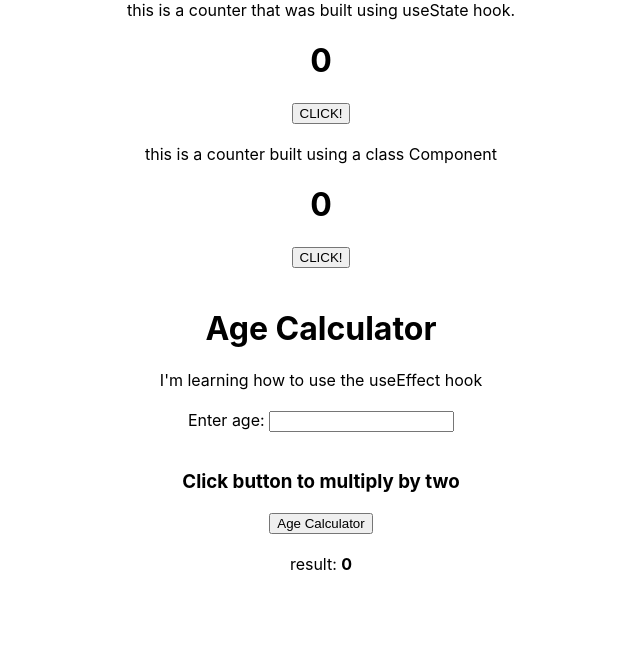
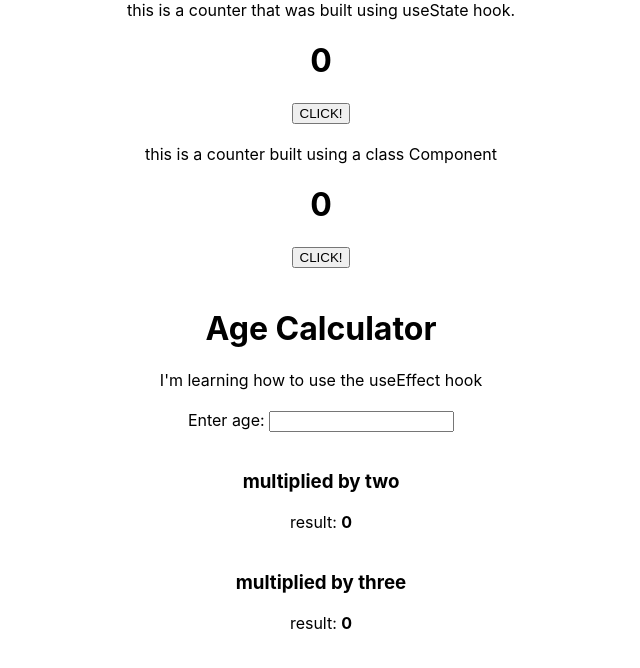
Before and after one commit to IfeAkiWad/learning_hooks, a React (Create React App) app: page / in a window 1280 px wide. Shown: the top 668 px of the page, without its empty margins (319-959 px from the left). Built offline with nearby package versions, Linux system fonts and the light colour scheme.

Commit message:
learning useEffect hook

```diff
--- a/src/AgeCalculator.js
+++ b/src/AgeCalculator.js
@@ -1,4 +1,5 @@
 import React, { useState, useEffect } from "react"
+import TimesThree from "./TimesThree";
 
  const AgeCalculator = () => {
     const [age, setAge] = useState("")
@@ -17,10 +18,11 @@ import React, { useState, useEffect } from "react"
       <h1>Age Calculator</h1>
       I'm learning how to use the useEffect hook<br /><br />
       Enter age: <input type="text" value={age} onChange={handleOnChange} /><br /><br />
-        <h3>Click button to multiply by two</h3>
-        <button onClick={AgeCalculator}>Age Calculator</button><br /><br />
-        result: <b>{calculator}</b>
-        {/* <button onClick={setAge(age / 4)}></button> */}
+      <h3>multiplied by two</h3>
+      {/* <button onClick={setCalculator}>Age Calculator</button><br /><br /> */}
+      result: <b>{calculator}</b><br /><br />
+      <TimesThree age={age}/>
+
     </div>
   )
 };
--- /dev/null
+++ b/src/TimesThree.js
@@ -0,0 +1,18 @@
+import React, { useState, useEffect } from 'react';
+
+const TimesThree = (props) => {
+    const [calculator, setCalculator] = useState(0)
+
+    useEffect(() => {
+        setCalculator(() => props.age * 3)
+    }, [props.age])
+
+    return (
+    <div>
+        <h3>multiplied by three</h3>
+        {/* <button onClick={setCalculator}>Age Calculator</button><br /><br /> */}
+        result: <b>{calculator}</b><br /><br />
+    </div>
+  )
+};
+export default TimesThree
```
Also changed, not shown: src/AgeCalculatorHooks.js (added, +18 -0 lines), src/CustomHooks.js (deleted, +0 -12 lines).
